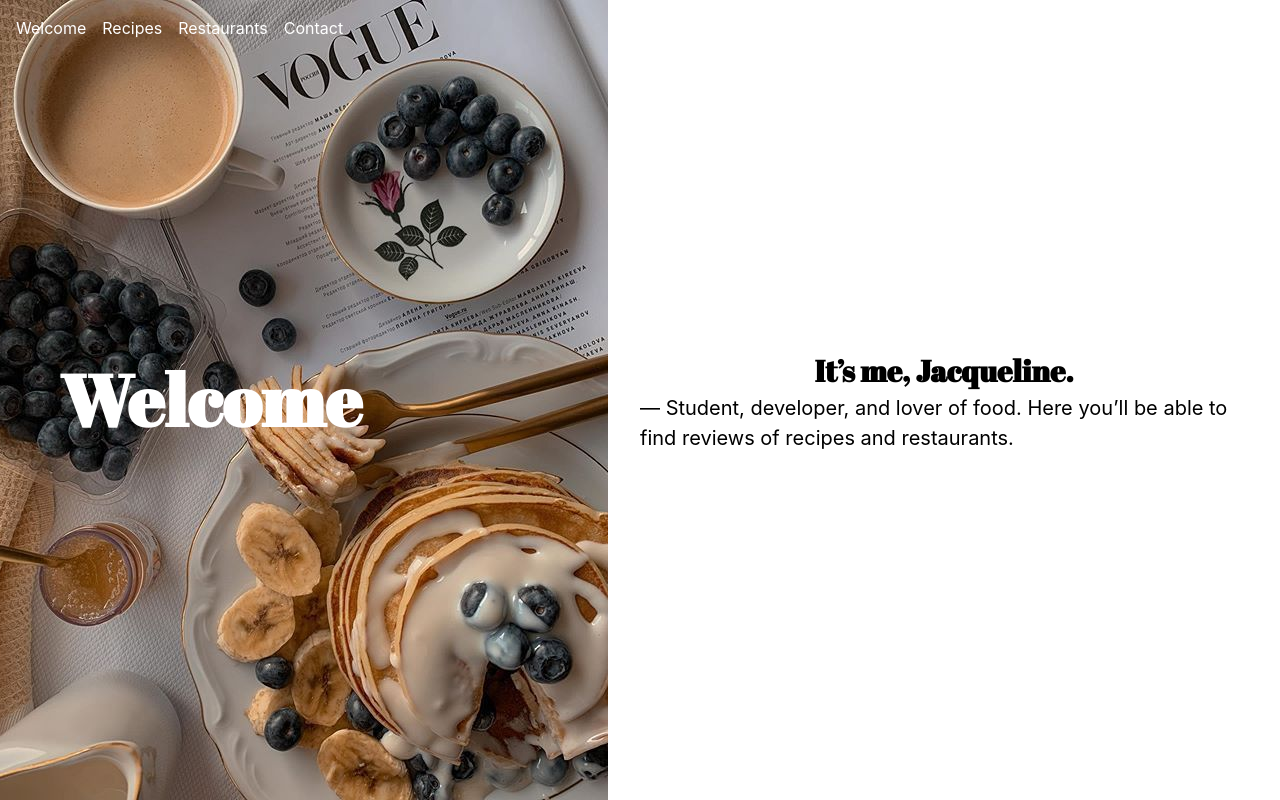
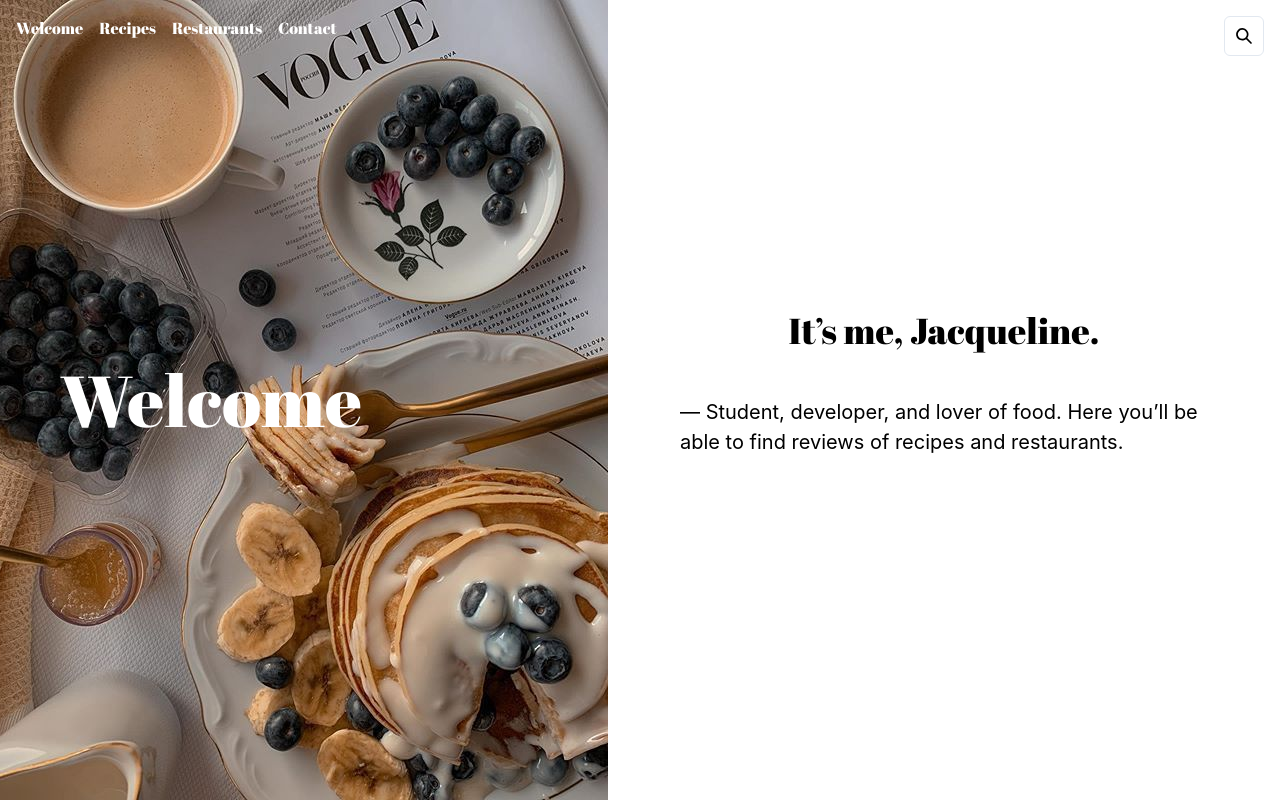
Before and after one commit to honeybunnyo/foodreviews, a React (Vite) app: page / in a window 1280 px wide. Built offline with nearby package versions, Linux system fonts and the light colour scheme.

Commit message:
Made page flexible for different sizes, hamburger icon to open up menu of items for smaller screens

```diff
--- a/package.json
+++ b/package.json
@@ -10,6 +10,7 @@
     "preview": "vite preview"
   },
   "dependencies": {
+    "@chakra-ui/icons": "^2.1.1",
     "@chakra-ui/react": "^2.8.2",
     "@emotion/react": "^11.11.4",
     "@emotion/styled": "^11.11.5",
--- a/src/pages/Welcome/Welcome.jsx
+++ b/src/pages/Welcome/Welcome.jsx
@@ -1,9 +1,17 @@
 import React from 'react';
-import { Box, Flex, Image, Text, VStack, HStack, Link, IconButton } from '@chakra-ui/react';
-// import { SearchIcon } from '@chakra-ui/icons';
+import { Box, Flex, Text, VStack, HStack, Link, IconButton, useDisclosure,
+  Drawer,
+  DrawerBody,
+  DrawerHeader,
+  DrawerOverlay,
+  DrawerContent,
+  DrawerCloseButton, } from '@chakra-ui/react';
+import { SearchIcon, HamburgerIcon} from '@chakra-ui/icons';
 import pancakes from '../../assets/pancakes.jpg';
 
 const Welcome = () => {
+  const { isOpen, onOpen, onClose } = useDisclosure();
+
   return (
     <Box>
       <Flex direction={['column', 'column', 'column', 'row']} height="100vh">
@@ -24,13 +32,21 @@ const Welcome = () => {
             justifyContent="space-between"
             p="4"
           >
-            <HStack spacing="4">
-              <Link href="#" color="white">Welcome</Link>
-              <Link href="#" color="white">Recipes</Link>
-              <Link href="#" color="white">Restaurants</Link>
-              <Link href="#" color="white">Contact</Link>
+          <IconButton
+            aria-label="Menu"
+            icon={<HamburgerIcon />}
+            variant="outline"
+            color="white"
+            display={['block', 'block', 'block', 'none']}
+            onClick={onOpen}
+          />
+
+            <HStack spacing="4" display={['none', 'none', 'none', 'flex']}>
+              <Link href="#" color="white" fontFamily="Abril Fatface, sans-serif">Welcome</Link>
+              <Link href="#" color="white" fontFamily="Abril Fatface, sans-serif">Recipes</Link>
+              <Link href="#" color="white" fontFamily="Abril Fatface, sans-serif">Restaurants</Link>
+              <Link href="#" color="white" fontFamily="Abril Fatface, sans-serif">Contact</Link>
             </HStack>
-            {/* <SearchIcon /> */}
           </Flex>
           <Box
             display="flex"
@@ -39,13 +55,14 @@ const Welcome = () => {
             height="100%"
             padding={"60px"}
           >
-            <Text fontSize="7xl" color="white" fontWeight="bold" fontFamily="Abril Fatface, sans-serif">
+            <Text fontSize="7xl" color="white" fontFamily="Abril Fatface, sans-serif">
               Welcome
             </Text>
           </Box>
         </Box>
 
         {/* Right Side */}
+
         <Flex
           flex="1"
           direction="column"
@@ -54,14 +71,40 @@ const Welcome = () => {
           p="8"
           bg="white"
         >
-          <Text fontSize="3xl" fontWeight="bold" color="black" fontFamily="Abril Fatface, sans-serif">
+          <IconButton
+            aria-label="Search"
+            icon={<SearchIcon />}
+            variant="outline"
+            color={['white', 'white', 'white', 'black']}
+            position="absolute"
+            top="4"
+            right="4"
+          />
+          <Text fontSize="4xl" color="black" fontFamily="Abril Fatface, sans-serif">
             It’s me, Jacqueline.
           </Text>
-          <Text fontSize="xl" color="black">
+          <Text fontSize="xl" color="black" padding={"40px"}>
             — Student, developer, and lover of food. Here you’ll be able to find reviews of recipes and restaurants.
           </Text>
         </Flex>
       </Flex>
+
+      <Drawer isOpen={isOpen} placement="left" onClose={onClose}>
+        <DrawerOverlay>
+          <DrawerContent>
+            <DrawerCloseButton />
+            <DrawerBody>
+              <VStack spacing="6" marginTop={"30px"}>
+                <Link href="#" onClick={onClose}>Welcome</Link>
+                <Link href="#" onClick={onClose}>Recipes</Link>
+                <Link href="#" onClick={onClose}>Restaurants</Link>
+                <Link href="#" onClick={onClose}>Contact</Link>
+              </VStack>
+            </DrawerBody>
+          </DrawerContent>
+        </DrawerOverlay>
+      </Drawer>
+
     </Box>
   );
 };
```
Also changed, not shown: 1 other file (tests, documents, lock files or other folders).
